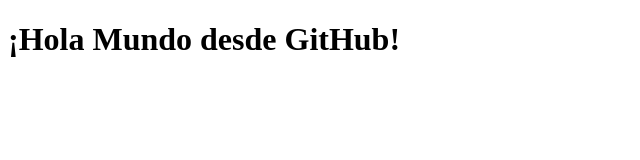
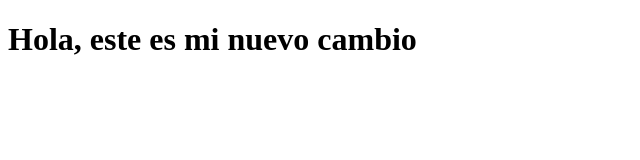
Before and after one commit to Ala-Cesar/mi-sitio-react, a plain HTML site: page index.html in a window 1280 px wide. Shown: the whole page, without its empty margins (0-640 px from the left). Drawn offline with Linux system fonts and the light colour scheme.

Commit message:
Actualización de index.html y agregado de documento PDF

```diff
--- a/index.html
+++ b/index.html
@@ -4,6 +4,6 @@
     <title>Mi Primer Proyecto</title>
 </head>
 <body>
-    <h1>¡Hola Mundo desde GitHub!</h1>
+    <h1>Hola, este es mi nuevo cambio</h1>
 </body>
 </html>
```
Also changed, not shown: 1 other file.
